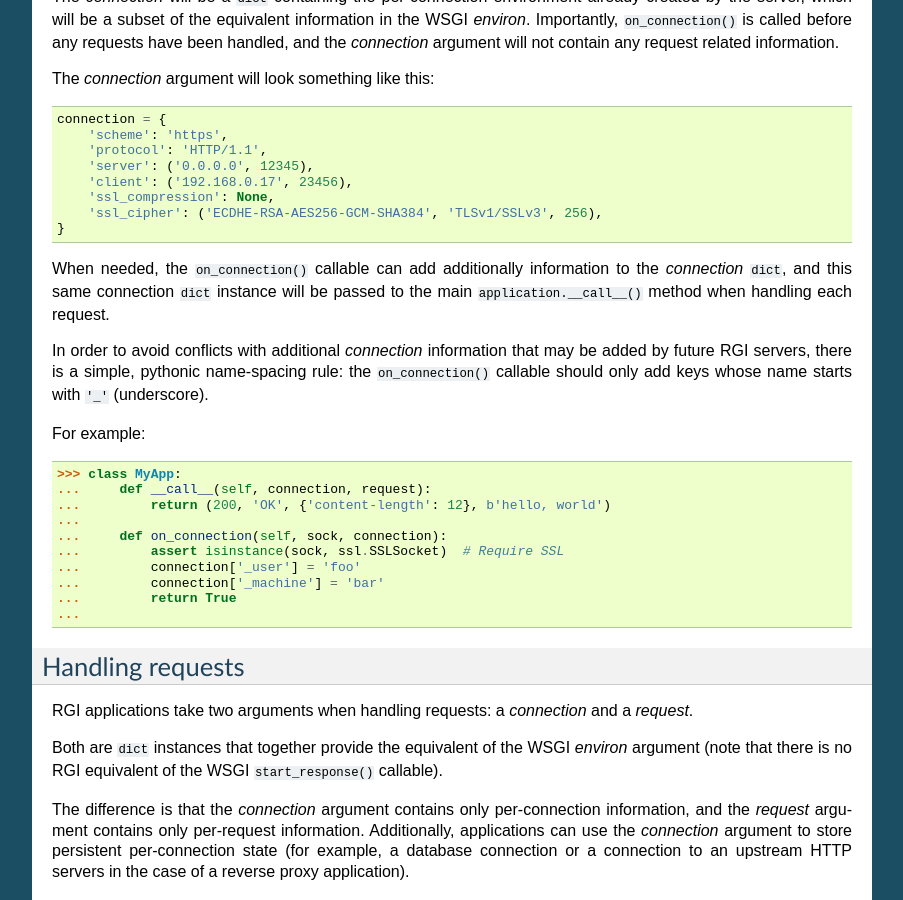
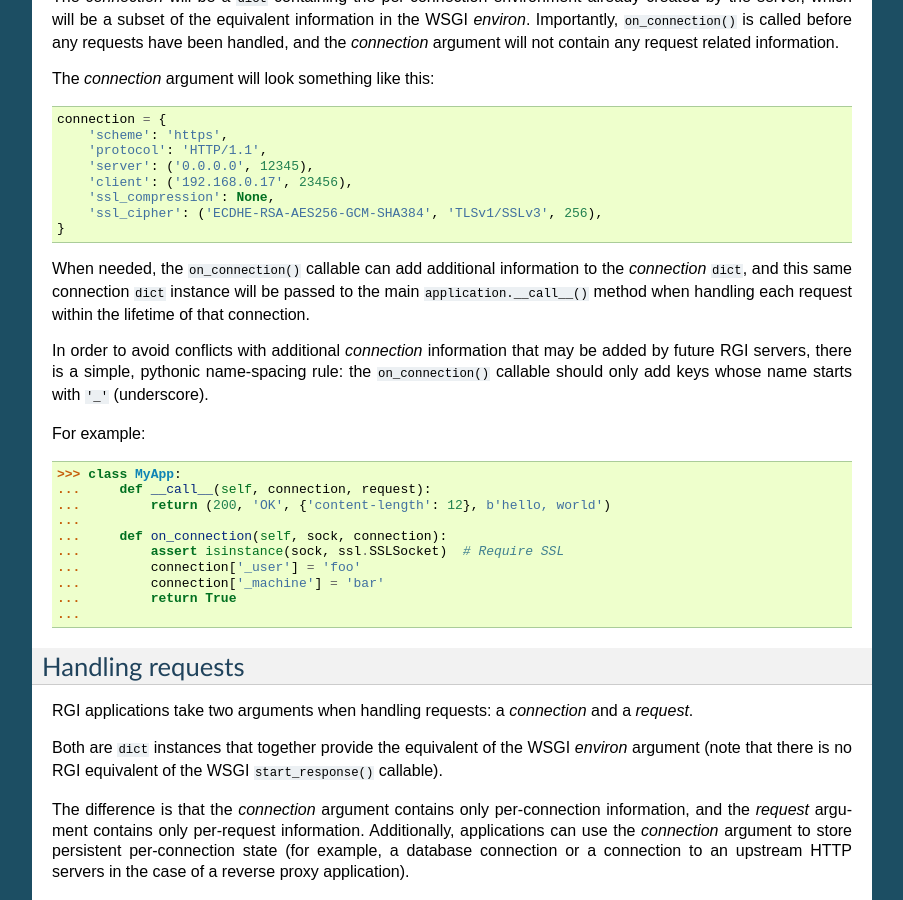
Before and after one commit to json420/degu, a Sphinx documentation site: the page built from doc/rgi.rst, in a window 1280 px wide and 900 px high, scrolled down 1472 px. Shown: the whole window, without its empty margins (198-1101 px from the left). Built offline with Sphinx 7.4.7, drawn with Linux system fonts in a browser that asks for light colours.

Commit message:
Fix typo in rgi.rst, add small clarification

```diff
--- a/doc/rgi.rst
+++ b/doc/rgi.rst
@@ -109,9 +109,10 @@ The *connection* argument will look something like this::
         'ssl_cipher': ('ECDHE-RSA-AES256-GCM-SHA384', 'TLSv1/SSLv3', 256),
     }
 
-When needed, the ``on_connection()`` callable can add additionally information
-to the *connection* ``dict``, and this same connection ``dict`` instance will be
-passed to the main ``application.__call__()`` method when handling each request.
+When needed, the ``on_connection()`` callable can add additional information to
+the *connection* ``dict``, and this same connection ``dict`` instance will be
+passed to the main ``application.__call__()`` method when handling each request
+within the lifetime of that connection.
 
 In order to avoid conflicts with additional *connection* information that may be
 added by future RGI servers, there is a simple, pythonic name-spacing rule: the
```
